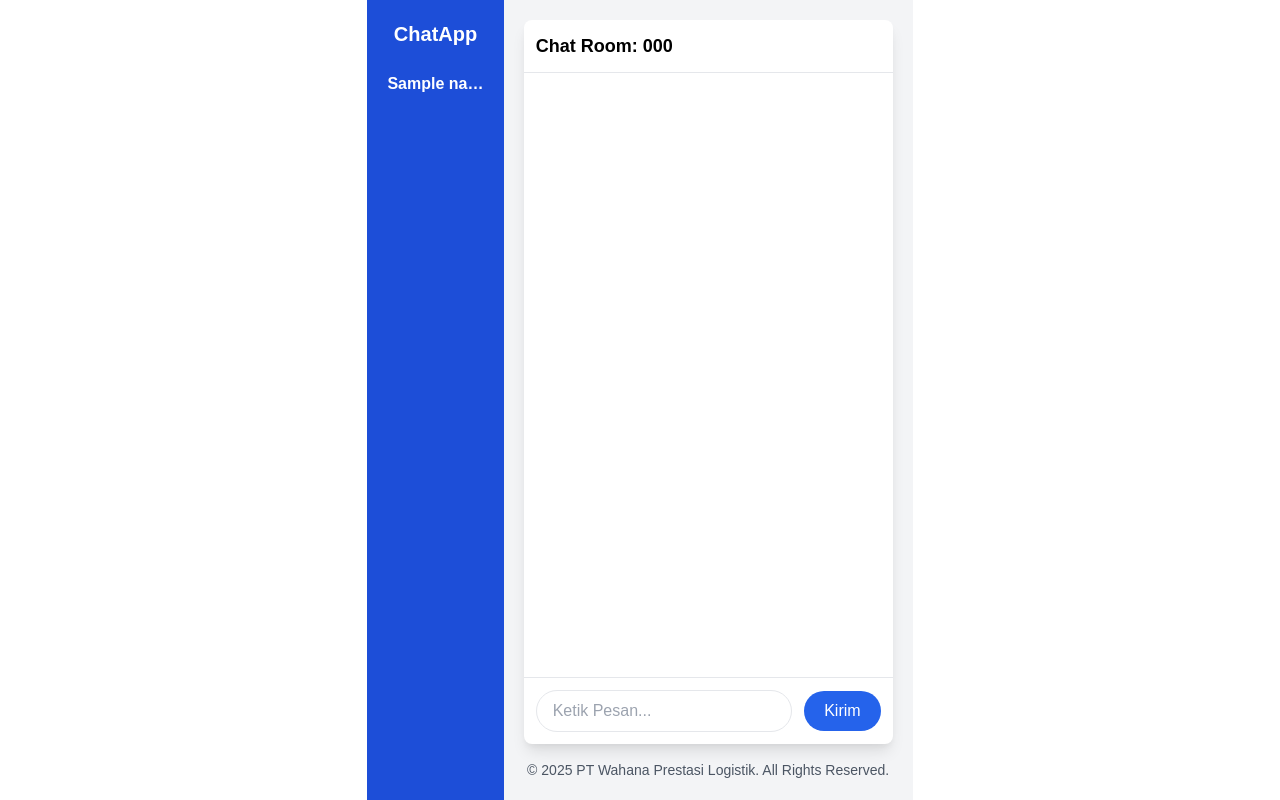
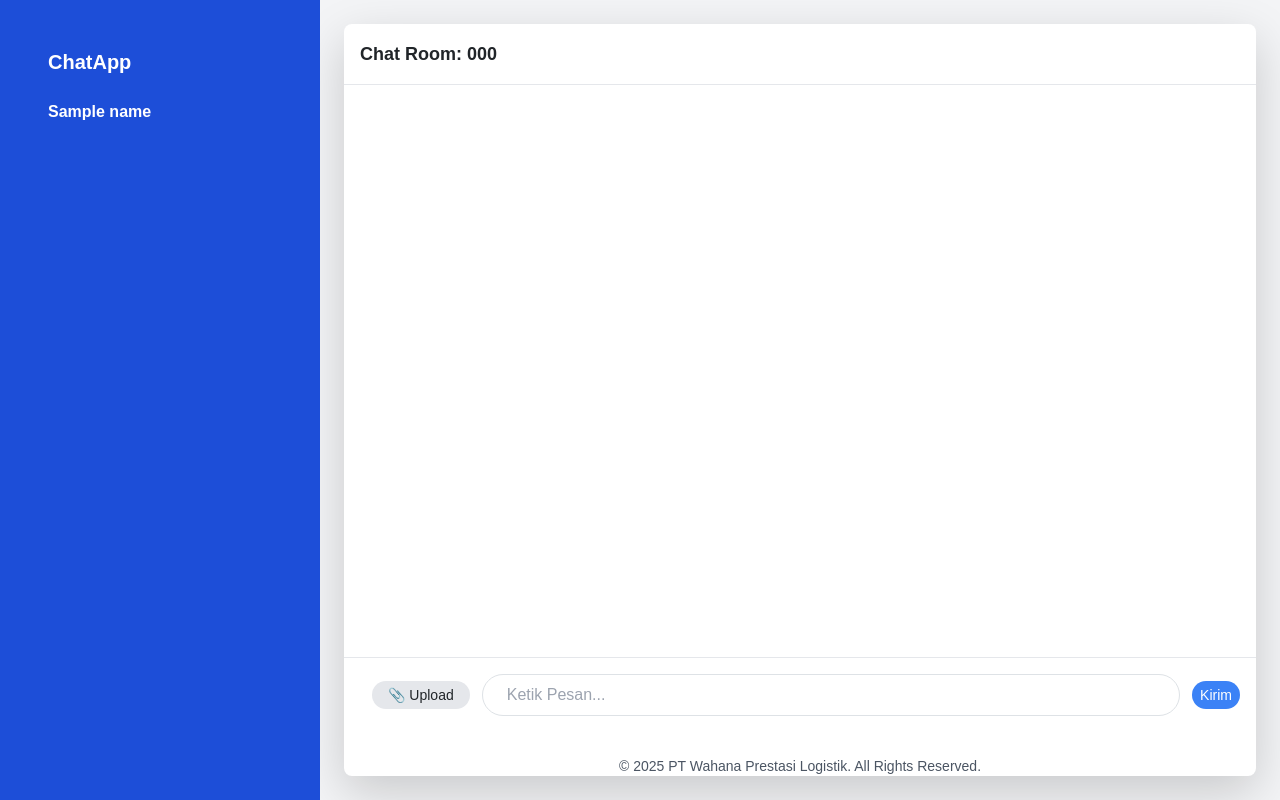
Before and after one commit to sigitjarkasih/live-chat, a Flask app: template templates/room.html in a window 1280 px wide. Run offline with Flask 3, Linux system fonts and the light colour scheme; the template is opened without the code that fills it: most values are stand-ins (such as "Sample title", 1, 10 or a date in 2020); some libraries are stand-ins or nearby versions.

Commit message:
tampilan ui room new

```diff
--- a/main.py
+++ b/main.py
@@ -4,7 +4,7 @@ import random
 from string import ascii_uppercase
 
 app = Flask(__name__)
-app.config["SECRET_KEY"] = "hjhjsdahhds"
+app.config["SECRET_KEY"] = "live-app"
 socketio = SocketIO(app)
 
 rooms = {}
@@ -110,7 +110,7 @@ def disconnect():
         send({"name": name, "message": "Telah Meninggalkan Ruangan"}, to=room)
         emit("update_users", rooms[room]["users"], to=room)
 
+# if __name__ == "__main__":
+#     socketio.run(app, host="0.0.0.0", port=5000)
 if __name__ == "__main__":
-    socketio.run(app, host="0.0.0.0", port=5000)
-# if __name__ == "__main__":
-#     socketio.run(app, debug=True)
+    socketio.run(app, debug=True)
--- a/templates/base.html
+++ b/templates/base.html
@@ -1,19 +1,29 @@
 <!DOCTYPE html>
-<html lang="en">
-  <head>
-    <meta charset="UTF-8" />
-    <title>Chat App</title>
-    <link
-      rel="stylesheet"
-      href="{{url_for('static', filename='css/style.css')}}"
-    />
-    <script
-      src="https://cdnjs.cloudflare.com/ajax/libs/socket.io/4.0.1/socket.io.js"
-      integrity="sha512-q/dWJ3kcmjBLU4Qc47E4A9kTB4m3wuTY7vkFJDTZKjTs8jhyGQnaUrxa0Ytd0ssMZhbNua9hE+E7Qv1j+DyZwA=="
-      crossorigin="anonymous"
-    ></script>
-  </head>
-  <body>
-    <div class="content">{% block content %} {% endblock %}</div>
-  </body>
+<html lang="id">
+<head>
+  <meta charset="utf-8">
+  <meta name="viewport" content="width=device-width, initial-scale=1">
+  <title>{% block title %}ChatApps{% endblock %}</title>
+  <link href="https://cdn.jsdelivr.net/npm/bootstrap@5.3.3/dist/css/bootstrap.min.css" rel="stylesheet" integrity="sha384-QWTKZyjpPEjISv5WaRU9OFeRpok6YctnYmDr5pNlyT2bRjXh0JMhjY6hW+ALEwIH" crossorigin="anonymous">
+  <script src="https://unpkg.com/htmx.org@2.0.2" integrity="sha384-Y7hw+L/jvKeWIRRkqWYfPcvVxHzVzn5REgzbawhxAuQGwX1XWe70vji+VSeHOThJ" crossorigin="anonymous"></script>
+  {% block head %}
+  {% endblock %}
+</head>
+<body>
+  <nav class="nav">
+    <!-- <li class="nav-item" aria-current="page"><a class="nav-link{% if request.path == '/qontak' %} text-decoration-underline{% endif %}" href="/qontak">Rooms</a></li>
+    <li class="nav-item"><a class="nav-link{% if request.path == '/qontak/ttk-status-logs' %} text-decoration-underline{% endif %}" href="/qontak/ttk-status-logs">TTK Status Logs</a></li>
+    <li class="nav-item"><a class="nav-link{% if request.path == '/qontak/general-questions-logs' %} text-decoration-underline{% endif %}" href="/qontak/general-questions-logs">General Questions Logs</a></li>
+    <li class="nav-item"><a class="nav-link{% if request.path == '/qontak/users' %} text-decoration-underline{% endif %}" href="/qontak/users">Users</a></li>
+    <li class="nav-item"><a class="nav-link{% if request.path == '/qontak/accounts' %} text-decoration-underline{% endif %}" href="/qontak/accounts">Accounts</a></li>
+    <li class="nav-item"><a class="nav-link{% if request.path == '/qontak/accounts' %} text-decoration-underline{% endif %}" href="/qontak/accounts">Test</a></li> -->
+  </nav>
+  <div id="main">
+    {% block content %}
+    {% endblock %}
+  </div>
+  <script src="https://cdn.jsdelivr.net/npm/bootstrap@5.3.3/dist/js/bootstrap.bundle.min.js" integrity="sha384-YvpcrYf0tY3lHB60NNkmXc5s9fDVZLESaAA55NDzOxhy9GkcIdslK1eN7N6jIeHz" crossorigin="anonymous"></script>
+  {% block script %}
+  {% endblock %}
+</body>
 </html>
--- a/templates/room.html
+++ b/templates/room.html
@@ -1,10 +1,9 @@
 {% extends 'base.html' %}
 
 {% block content %}
-
 <!-- Tailwind CSS CDN -->
 <link href="https://cdn.jsdelivr.net/npm/tailwindcss@2.2.19/dist/tailwind.min.css" rel="stylesheet" />
-
+<script src="https://cdn.socket.io/4.7.2/socket.io.min.js"></script>
 <style>
   body {
     font-family: 'Arial', sans-serif;
@@ -13,11 +12,11 @@
     padding: 10px;
     border-radius: 10px;
     margin: 5px 0;
-    max-width: 80vw; /* agar sesuai lebar layar mobile */
+    max-width: 80vw;
   }
 </style>
 
-<div class="flex flex-col md:flex-row min-h-screen bg-gray-100">
+<div class="flex flex-col lg:flex-row min-h-screen bg-gray-100">
 
   <!-- Sidebar -->
   <aside class="bg-blue-700 text-white p-5 w-full md:w-1/4 flex-shrink-0 flex flex-col">
@@ -28,7 +27,7 @@
   </aside>
 
   <!-- Chat Section -->
-   <main class="flex flex-col flex-grow w-full md:w-3/4 p-4 md:p-5">
+  <main class="flex flex-col flex-grow w-full md:w-3/4 p-4 md:p-5 min-w-0 overflow-hidden">
     <div class="bg-white rounded-lg shadow-lg flex flex-col flex-grow max-h-[calc(100vh-4rem)]">
 
       <!-- Header -->
@@ -37,23 +36,17 @@
       </header>
 
       <!-- Chat Messages -->
-      <section
-        id="messages"
+      <section id="messages"
         class="flex flex-col flex-grow overflow-y-auto px-4 py-3 space-y-2"
-        role="log"
-        aria-live="polite"
-        aria-relevant="additions"
-      >
+        role="log" aria-live="polite" aria-relevant="additions">
         {% for msg in messages %}
-        <div
-          class="chat-bubble max-w-full sm:max-w-[75%] p-3 rounded-lg
+          <div class="chat-bubble max-w-full sm:max-w-[75%] p-3 rounded-lg
             {% if msg.name == username %}
               bg-green-200 self-end text-right
             {% else %}
               bg-gray-300 self-start text-left
             {% endif %}"
-          style="word-break: break-word;"
-        >
+            style="word-break: break-word;">
             <p><strong>{{ msg.name }}</strong>: {{ msg.message }}</p>
             <span class="text-xs text-gray-500">{{ msg.timestamp }}</span>
           </div>
@@ -63,26 +56,22 @@
      <!-- Message Input -->
       <footer class="border-t p-3">
         <form id="chatForm" class="flex items-center space-x-3" onsubmit="return false;" aria-label="Chat message form">
-          <input
-            type="text"
-            id="message"
-            placeholder="Ketik Pesan..."
+          <input id="fileInput" type="file" class="hidden" />
+          <button type="button" onclick="fileInput.click()" class="bg-gray-200 px-3 py-1 rounded-full text-sm">
+            📎 Upload
+          </button>
+
+          <input type="text" id="message" placeholder="Ketik Pesan..."
             class="flex-grow border rounded-full px-4 py-2 focus:outline-none focus:ring-2 focus:ring-blue-500"
-            autocomplete="off"
-            aria-label="Type your message"
-          />
-          <button
-            type="submit"
-            id="sendBtn"
-            class="bg-blue-600 hover:bg-blue-700 text-white px-5 py-2 rounded-full transition disabled:opacity-50 disabled:cursor-not-allowed"
-            aria-label="Send message"
-            disabled
-          >
+            autocomplete="off" aria-label="Type your message" />
+
+          <button type="submit" id="sendBtn"
+            class="bg-blue-500 hover:bg-blue-700 text-white text-xs px-2 py-1 md:text-sm md:px-4 md:py-2 rounded-full transition disabled:opacity-50 disabled:cursor-not-allowed"
+            aria-label="Send message" disabled>
             Kirim
           </button>
         </form>
       </footer>
-    </div>
 
     <!-- Footer -->
     <footer class="mt-4 text-center text-sm text-gray-600 select-none">
@@ -98,16 +87,16 @@
   const socketio = io();
   const messages = document.getElementById("messages");
   const messageInput = document.getElementById("message");
+  const sendBtn = document.getElementById("sendBtn");
+  const fileInput = document.getElementById('fileInput');
   const notifSound = document.getElementById("notifSound");
   const chatForm = document.getElementById("chatForm");
-  const sendBtn = document.getElementById("sendBtn");
   const currentUsername = "{{ username | default('Guest') }}";
-  // Scroll to latest message
+
   function scrollToBottom() {
     messages.scrollTop = messages.scrollHeight;
   }
 
-  // Generate message bubble
   function createMessage(name, msg) {
     const time = new Date().toLocaleString("id-ID", { timeZone: "Asia/Jakarta" });
     const isSent = name === currentUsername;
@@ -124,12 +113,10 @@
     if (!isSent) notifSound.play();
   }
 
-  // Receive message
   socketio.on("message", (data) => {
     createMessage(data.name, data.message);
   });
 
-  // Update user list
   socketio.on("update_users", function(users) {
     const userList = document.getElementById("user-list");
     userList.innerHTML = "";
@@ -145,27 +132,45 @@
       });
   });
 
-  // Send message
     function sendMessage() {
     const msg = messageInput.value.trim();
-    if (!msg) return;
+    const time = new Date().toLocaleString("id-ID", { timeZone: "Asia/Jakarta" });
+
+      if (msg !== "") {
         socketio.emit("message", { data: msg });
+        createMessage(currentUsername, msg);
         messageInput.value = "";
         sendBtn.disabled = true;
       }
 
-  // Enable/Disable button
+      // Jika ada file terpilih
+      if (file) {
+        const fileURL = URL.createObjectURL(file);
+        const fileType = file.type;
+
+        let content = "";
+
+        if (fileType.startsWith("image/")) {
+          content = `<img src="${fileURL}" alt="${file.name}" class="max-w-xs rounded-lg" />`;
+        } else {
+          content = `<a href="${fileURL}" download="${file.name}" class="text-blue-600 underline">📄 ${file.name}</a>`;
+        }
+
+        createMessage(currentUsername, content);
+        file = null;
+        fileInput.value = ""; // Reset input file
+      }
+    }
+
   messageInput.addEventListener("input", () => {
     sendBtn.disabled = messageInput.value.trim() === "";
   });
 
-  // Send on form submit
   chatForm.addEventListener("submit", (e) => {
     e.preventDefault();
     sendMessage();
   });
 
-  // Send on Enter
   messageInput.addEventListener("keydown", (e) => {
     if (e.key === "Enter" && !e.shiftKey) {
       e.preventDefault();
@@ -173,10 +178,15 @@
     }
   });
 
-  // Set footer year
+  // Trigger kirim otomatis saat file dipilih
+  fileInput.addEventListener('change', function () {
+  if (fileInput.files.length > 0) {
+    file = fileInput.files[0];
+    sendMessage();
+  }
+});
+
   document.getElementById("year").textContent = new Date().getFullYear();
-
-  // Auto scroll on load
   window.onload = scrollToBottom;
 </script>
 {% endblock %}
```
Lines whose indentation alone changed are shown as unchanged.
